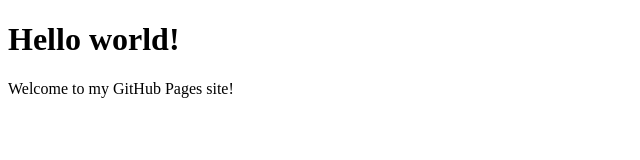
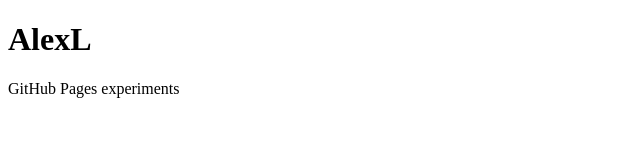
Before and after one commit to alevin/alevin.github.io, a plain HTML site: page index.html in a window 1280 px wide. Shown: the whole page, without its empty margins (0-640 px from the left). Drawn offline with Linux system fonts and the light colour scheme.

Commit message:
Update index.html

```diff
--- a/index.html
+++ b/index.html
@@ -4,7 +4,7 @@
     <title>Alex L @ github</title>
   </head>
   <body>
-    <h1>Hello world!</h1>
-    <p>Welcome to my GitHub Pages site!</p>
+    <h1>AlexL</h1>
+    <p>GitHub Pages experiments</p>
   </body>
 </html>
```
